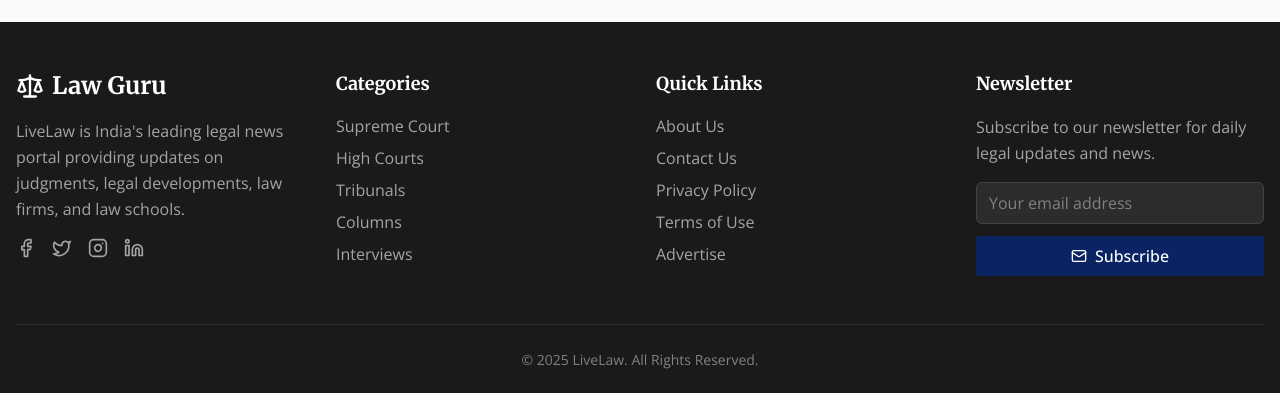
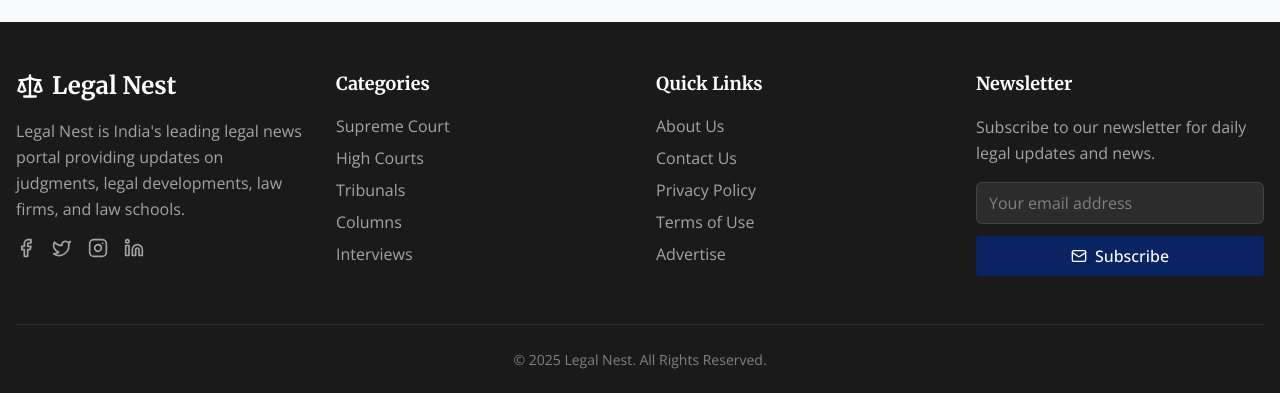
Before and after one commit to jaidh01/Law, a React (Vite) app: page / in a window 1280 px wide. Shown: the part 2185-2578 px from the top of the page. Built offline with nearby package versions, Linux system fonts and the light colour scheme; no server answers.

Commit message:
Name updatation accross whole website

```diff
--- a/index.html
+++ b/index.html
@@ -7,8 +7,8 @@
     <link rel="preconnect" href="https://fonts.googleapis.com">
     <link rel="preconnect" href="https://fonts.gstatic.com" crossorigin>
     <link href="https://fonts.googleapis.com/css2?family=Merriweather:wght@400;700;900&family=Open+Sans:wght@400;500;600;700&display=swap" rel="stylesheet">
-    <title>LiveLaw - Legal News, Law Judgments, Law Firms News, Law School News</title>
-    <meta name="description" content="LiveLaw brings you the latest legal news, judgment updates, law reports, law firm news, and legal developments from India and around the world." />
+    <title>Legal Nest - Legal News, Law Judgments, Law Firms News, Law School News</title>
+    <meta name="description" content="Legal Nest brings you the latest legal news, judgment updates, law reports, law firm news, and legal developments from India and around the world." />
     <style>
       /* Initial loading state */
       .app-loading {
--- a/src/components/common/Logo.tsx
+++ b/src/components/common/Logo.tsx
@@ -13,7 +13,7 @@ const Logo: React.FC<LogoProps> = ({ variant = 'dark' }) => {
     <Link to="/" className="flex items-center">
       <Scale size={28} className={`${textColor} mr-2`} />
       <span className={`font-serif font-bold text-2xl ${textColor}`}>
-        Law Guru
+        Legal Nest
       </span>
     </Link>
   );
--- a/src/components/common/SearchBar.tsx
+++ b/src/components/common/SearchBar.tsx
@@ -40,7 +40,7 @@ const SearchBar: React.FC<SearchBarProps> = ({ onClose }) => {
     <div className="fixed inset-0 bg-black/70 flex items-start justify-center pt-20 z-50 animate-fade-in">
       <div className="w-full max-w-2xl bg-white rounded-lg shadow-2xl p-6">
         <div className="flex justify-between items-center mb-4">
-          <h2 className="text-xl font-serif font-bold">Search LiveLaw</h2>
+          <h2 className="text-xl font-serif font-bold">Search Legal Nest</h2>
           <button
             onClick={onClose}
             className="p-1 rounded-full hover:bg-neutral-100 transition-colors"
--- a/src/components/layout/Footer.tsx
+++ b/src/components/layout/Footer.tsx
@@ -13,7 +13,7 @@ const Footer: React.FC = () => {
               <Logo variant="light" />
             </div>
             <p className="text-neutral-300 mb-4">
-              LiveLaw is India's leading legal news portal providing updates on judgments,
+              Legal Nest is India's leading legal news portal providing updates on judgments,
               legal developments, law firms, and law schools.
             </p>
             <div className="flex space-x-4">
@@ -76,7 +76,7 @@ const Footer: React.FC = () => {
         </div>
 
         <div className="border-t border-neutral-800 pt-6 text-center text-neutral-400 text-sm">
-          <p>© {new Date().getFullYear()} LiveLaw. All Rights Reserved.</p>
+          <p>© {new Date().getFullYear()} Legal Nest. All Rights Reserved.</p>
         </div>
       </div>
     </footer>
--- a/src/pages/ArticlePage.tsx
+++ b/src/pages/ArticlePage.tsx
@@ -27,7 +27,7 @@ const ArticlePage: React.FC = () => {
         if (articleData) {
           console.log("Article data loaded:", articleData); // Add logging
           setArticle(articleData);
-          document.title = `${articleData.title} | Law Guru`;
+          document.title = `${articleData.title} | Legal Nest`;
           window.scrollTo(0, 0);
 
           // Fetch related articles
@@ -205,7 +205,7 @@ const ArticlePage: React.FC = () => {
               </div>
             </div>
             <p className="text-neutral-700">
-              {article.authorBio || `${article.author || "Our correspondent"} is a legal correspondent at Law Guru covering the latest developments in the legal field.`}
+              {article.authorBio || `${article.author || "Our correspondent"} is a legal correspondent at Legal Nest covering the latest developments in the legal field.`}
             </p>
           </div>
         </footer>
--- a/src/pages/CourtPage.tsx
+++ b/src/pages/CourtPage.tsx
@@ -27,7 +27,7 @@ const CourtPage: React.FC = () => {
         // Using the court name as a tag to filter articles
         const data = await fetchArticlesByTag(courtName);
         setArticles(data);
-        document.title = `${courtName} News & Updates | LiveLaw`;
+        document.title = `${courtName} News & Updates | Legal Nest`;
       } catch (err) {
         setError(`Failed to load ${courtName} articles`);
       } finally {
--- a/src/pages/CourtsHubPage.tsx
+++ b/src/pages/CourtsHubPage.tsx
@@ -4,7 +4,7 @@ import { navigationItems } from '../data/navigation';
 
 const CourtsHubPage: React.FC = () => {
   useEffect(() => {
-    document.title = 'Courts | LiveLaw';
+    document.title = 'Courts | Legal Nest';
   }, []);
 
   // Find the courts navigation item
--- a/src/pages/HomePage.tsx
+++ b/src/pages/HomePage.tsx
@@ -7,7 +7,7 @@ import CategorySection from '../components/home/CategorySection';
 
 const HomePage: React.FC = () => {
   useEffect(() => {
-    document.title = 'LiveLaw - Legal News, Law Judgments, Law Firms News, Law School News';
+    document.title = 'Legal Nest - Legal News, Law Judgments, Law Firms News, Law School News';
   }, []);
 
   return (
--- a/src/pages/LawFirmsPage.tsx
+++ b/src/pages/LawFirmsPage.tsx
@@ -19,7 +19,7 @@ const LawFirmsPage: React.FC = () => {
   }
 
   useEffect(() => {
-    document.title = `${pageTitle} | LiveLaw`;
+    document.title = `${pageTitle} | Legal Nest`;
   }, [pageTitle]);
 
   // Custom messages based on subsection
```
